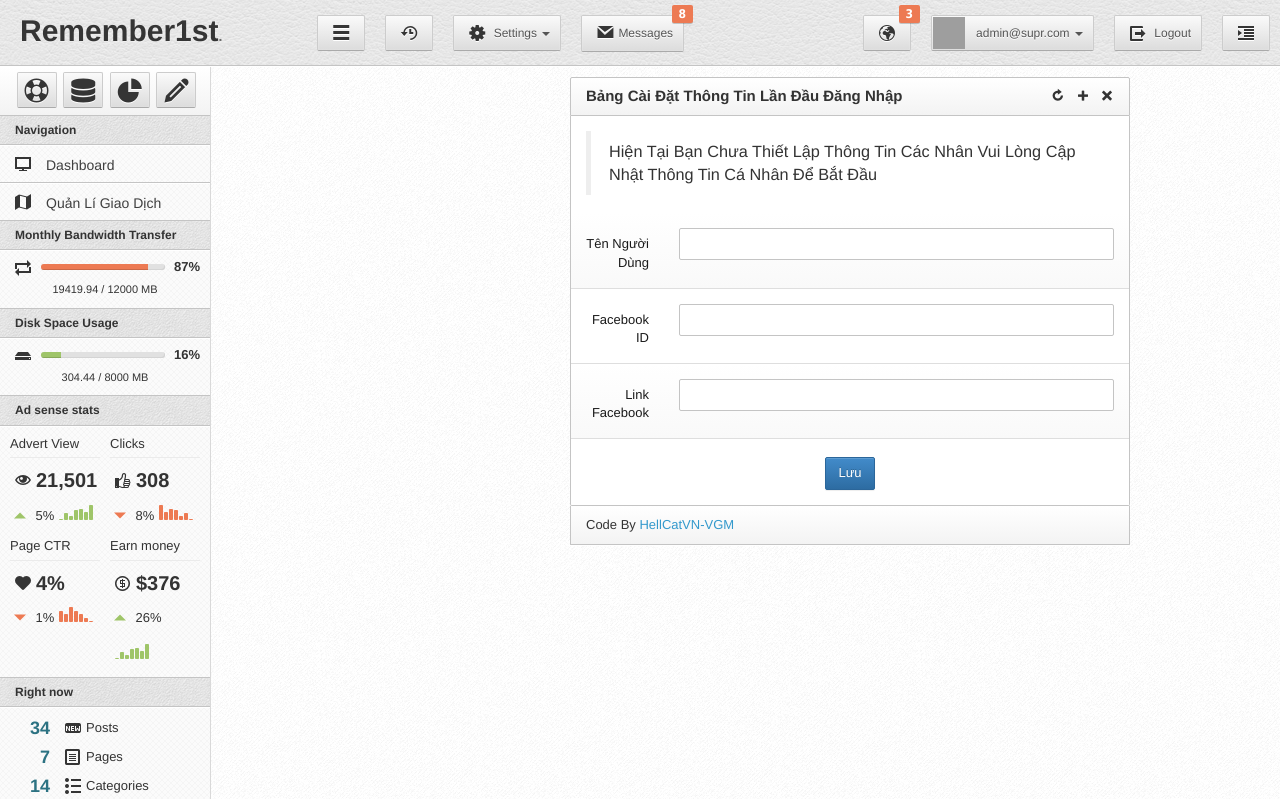
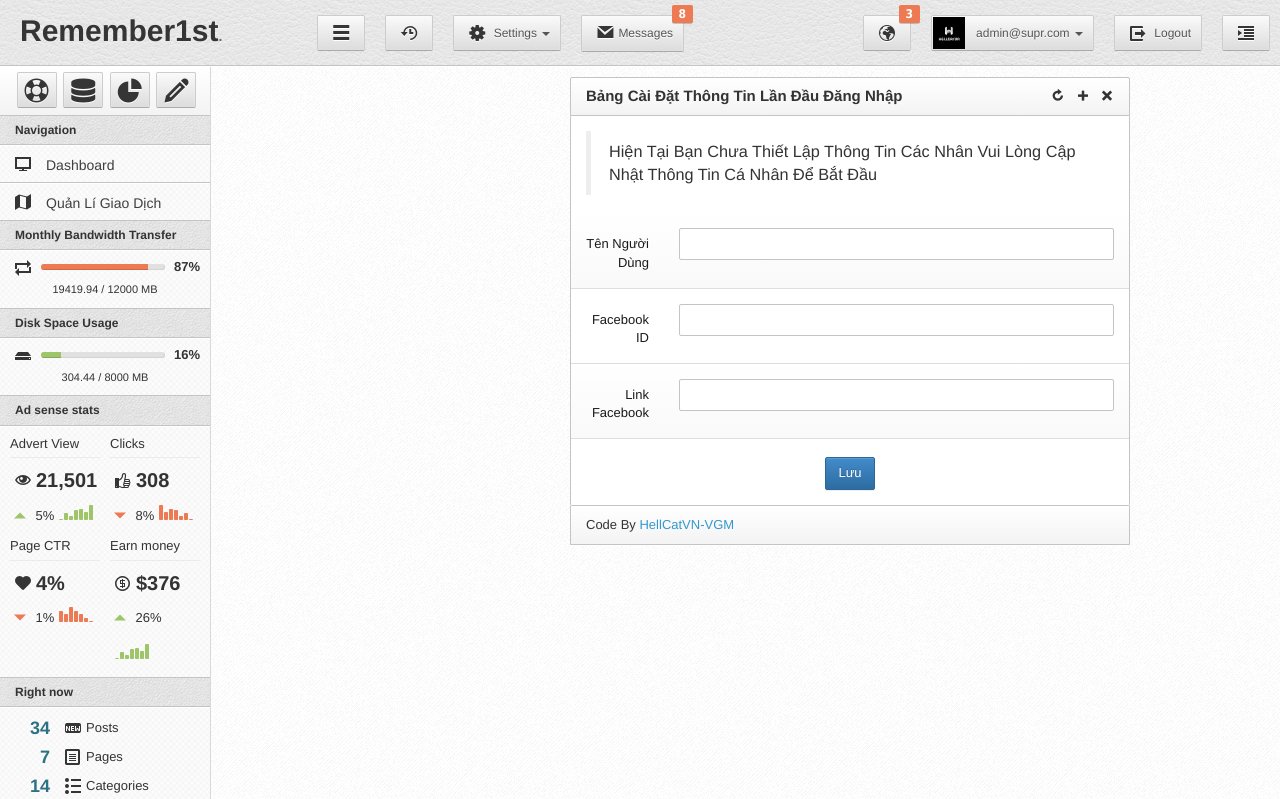
Before and after one commit to VeroIO/remember1st, a PHP site: page /includes/index.php in a window 1280 px wide. Shown: the top 799 px of the page. Run offline with PHP 8.4, Linux system fonts and the light colour scheme; the visitor is signed in with stand-in values (Sample User, id 1); data comes from the database, SQL or seed files in the repository; data that the repository does not hold is empty; some web fonts are replaced; grey boxes are pictures that could not be loaded.

Commit message:
Test Visual Code Termnial

```diff
--- a/includes/header.php
+++ b/includes/header.php
@@ -116,7 +116,7 @@
                                             <span class="msg">I have question about new function ...</span>
                                         </li>
                                         <li>
-                                            <span class="icon avatar"><img src="img/avatar.jpg" alt="" /></span>
+                                            <span class="icon avatar"><img src="img/avatar.png" alt="" /></span>
                                             <span class="name"><a data-toggle="modal" href="index.html#myModal1"><strong>George Michael</strong></a><span class="time">1 hour ago</span></span>
                                             <span class="msg">I need to meet you urgent please call me ...</span>
                                         </li>
@@ -167,7 +167,7 @@
                         </li>
                         <li class="dropdown">
                             <a href="index.html#" class="dropdown-toggle avatar" data-toggle="dropdown">
-                                <img src="img/avatar.jpg" alt="" class="image" />
+                                <img src="img/avatar.png" alt="" class="image" />
                                 <span class="txt">admin@supr.com</span>
                                 <b class="caret"></b>
                             </a>
```
